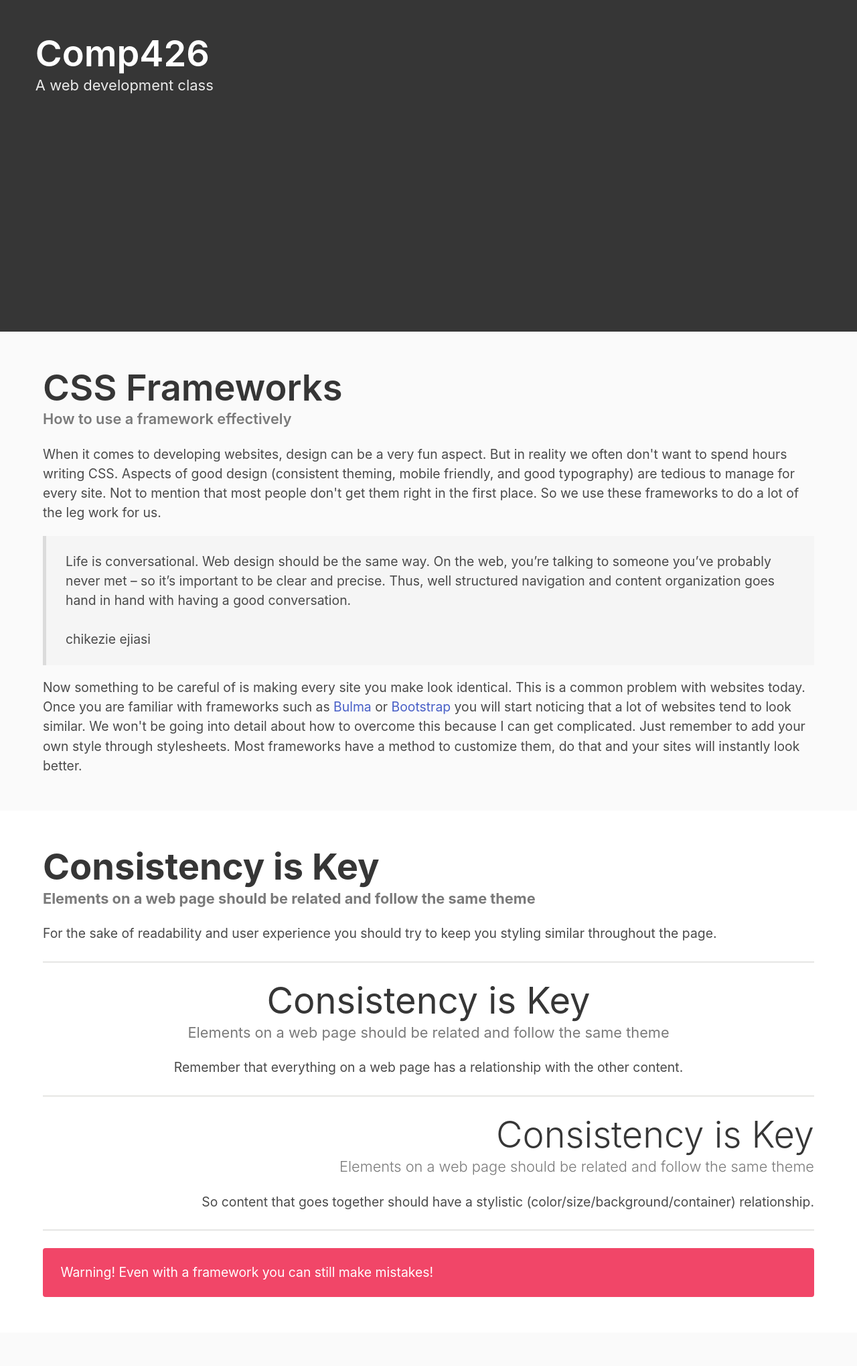
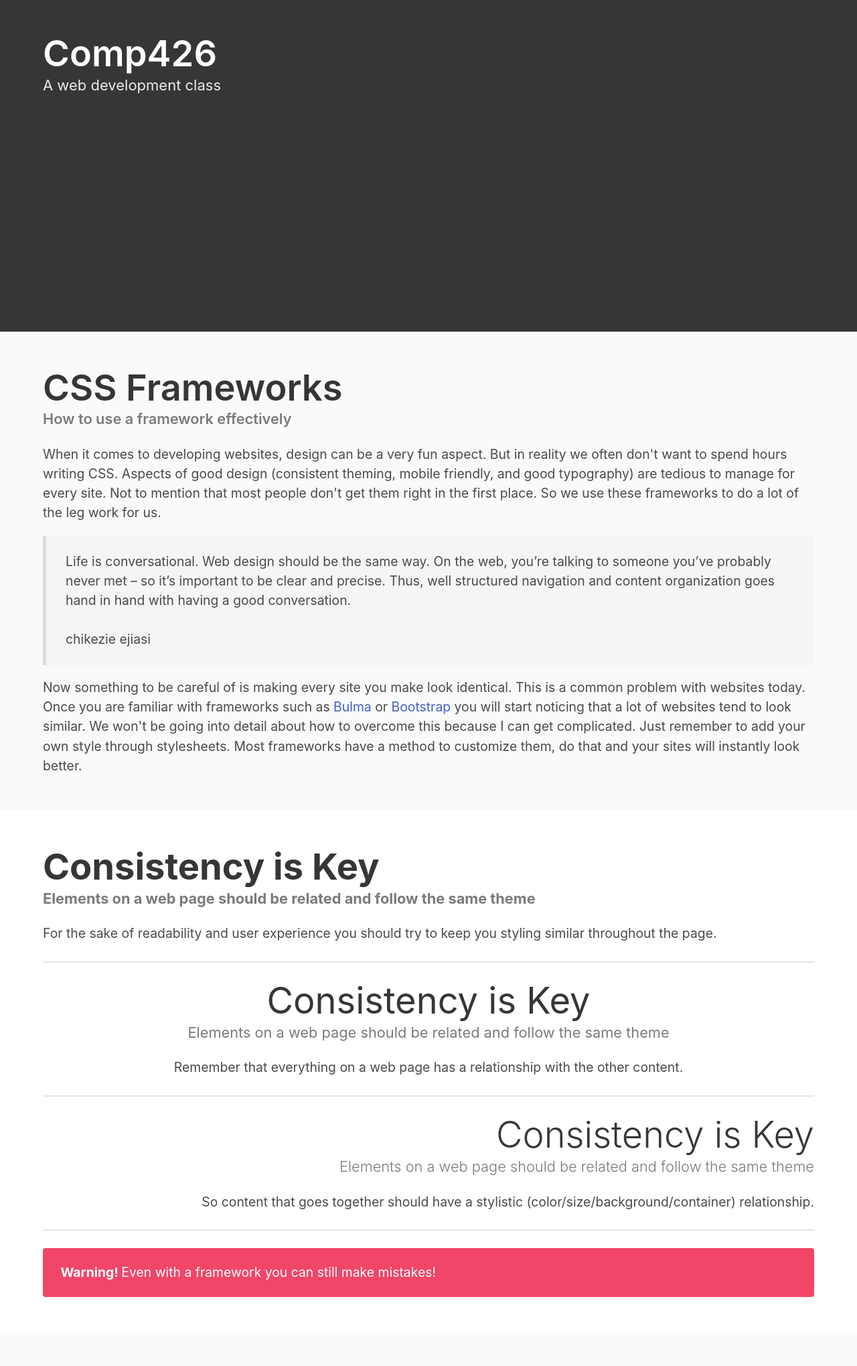
Before and after one commit to jdmar3-comp426/a02-goodryananthony, a website: page index.html in a window 1280 px wide. Shown: the part 305-2344 px from the top of the page at 67% size. Drawn offline with nearby package versions, Linux system fonts and the light colour scheme; a web font is replaced by a local one.

Commit message:
fixed container number

```diff
--- a/index.html
+++ b/index.html
@@ -11,7 +11,7 @@
 <body>
 <section class="hero is-dark is-fullheight">
     <div class="hero-body">
-        <div class="has-text-weight-bold">
+        <div class="container">
             <h1 class="title">
                 Comp426
             </h1>
@@ -64,7 +64,7 @@
 	    </p>
         </div>
         <hr>
-        <div class="content has-text-centered ">
+        <div class="content has-text-centered">
             <h1 class="title has-text-weight-normal">Consistency is Key</h1>
             <h5 class="subtitle has-text-grey has-text-weight-normal">Elements on a web page should be related and follow the same theme</h5>
             <p>
@@ -81,7 +81,7 @@
         </div>
         <hr>
         <div class="notification is-danger">
-            <p><span class="">Warning! </span>Even with a framework you can still make mistakes!</p>
+            <p><span class="has-text-weight-bold">Warning! </span>Even with a framework you can still make mistakes!</p>
         </div>
     </div>
 </section>
```
